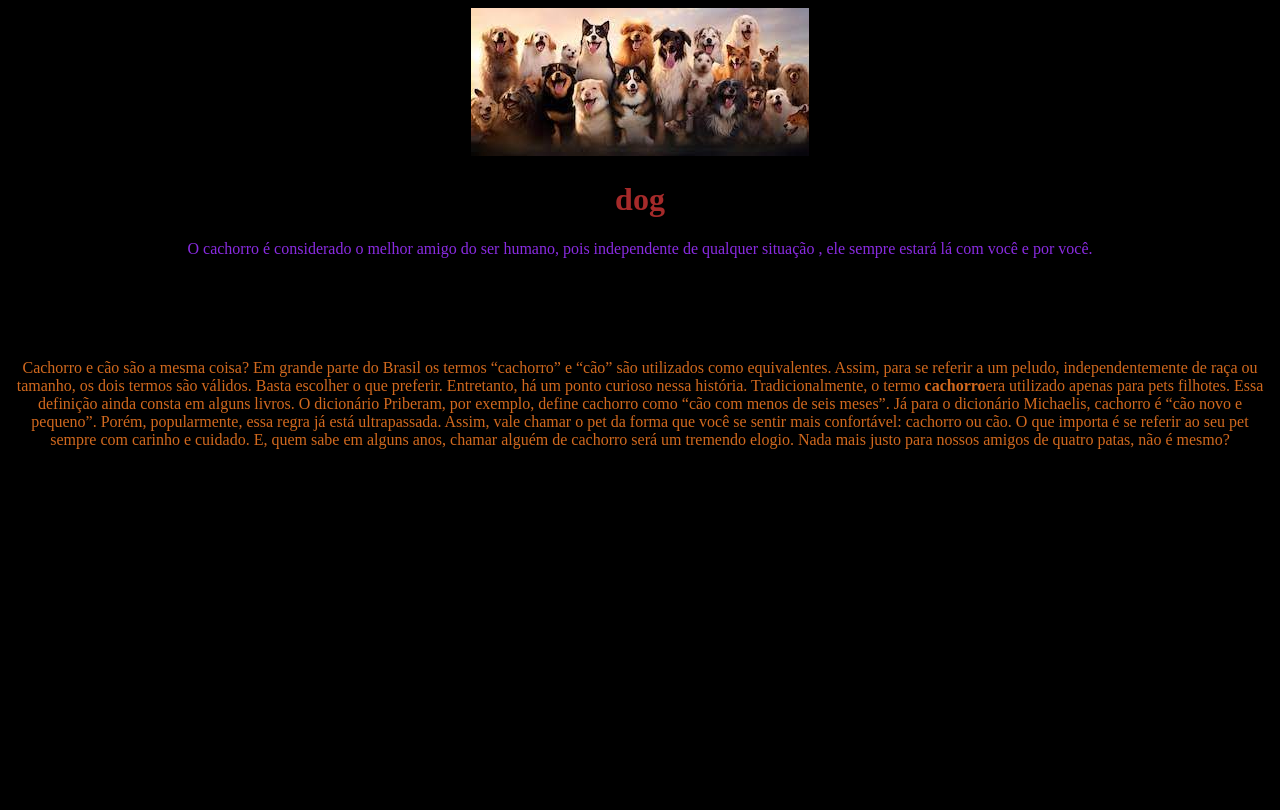
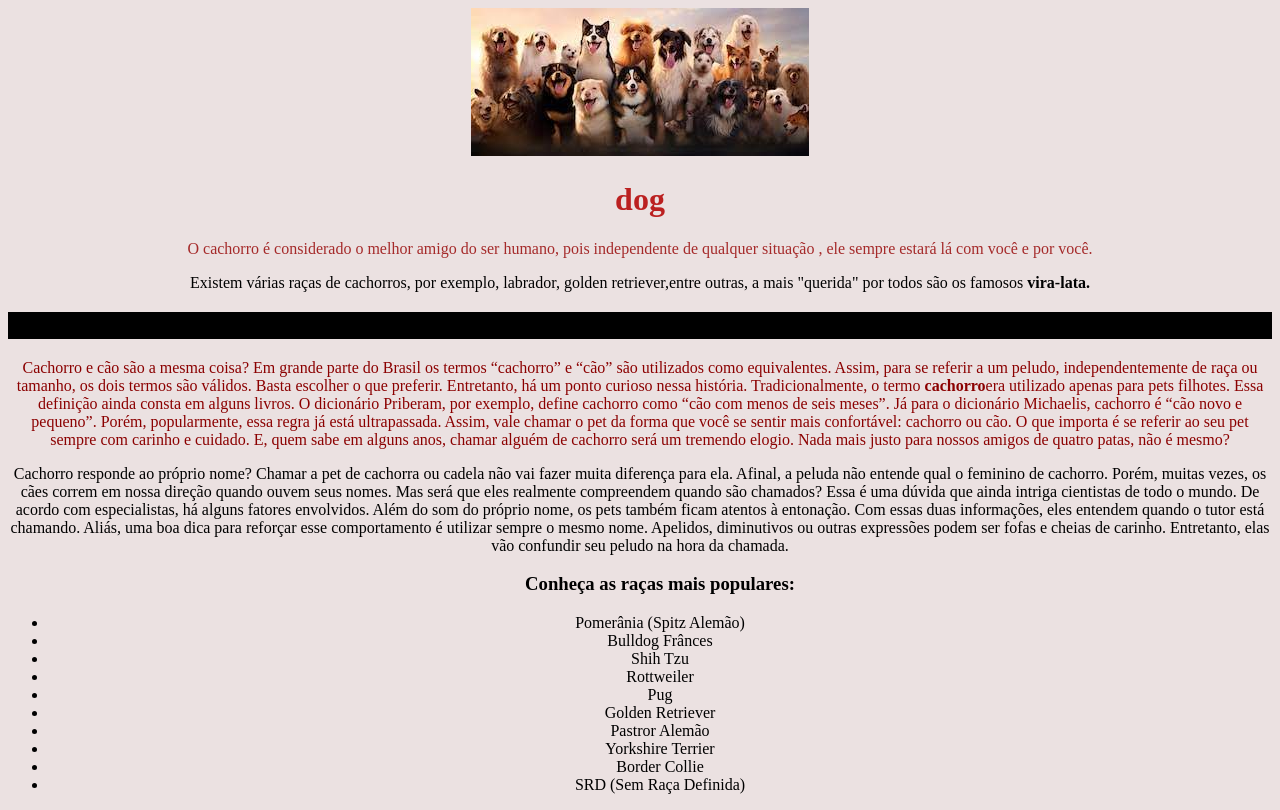
Before and after one commit to laiscelc/projeto, a plain HTML site: page index.html in a window 1280 px wide. Drawn offline with Linux system fonts and the light colour scheme.

Commit message:
Add files via upload

```diff
--- a/soso.css
+++ b/soso.css
@@ -1,16 +1,20 @@
 body{
-    background-color: black;
+    background-color: rgb(235, 225, 225);
     text-align: center;
 }
 
 h1{
+    color: rgb(187, 32, 32);
+}
+
+.morango{
     color: brown;
 }
 
-.morango {
-    color: blueviolet;
+.moranguinho{
+    color: darkred;
 }
 
-.moranguinho {
-    color: chocolate;
+h2{
+    background-color: black;
 }
```
